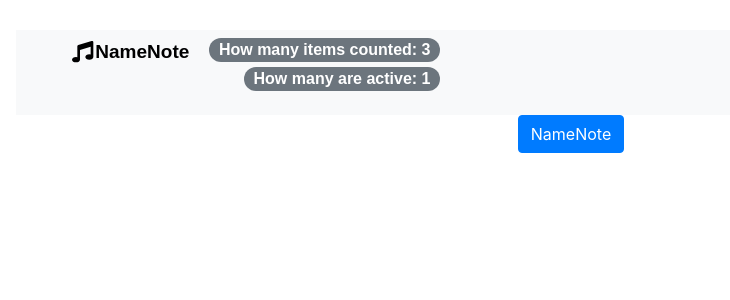
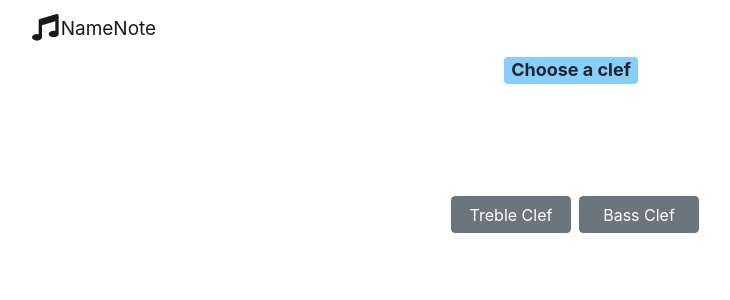
Before and after one commit to Bader322/NameNote, a React (Create React App) app: page / in a window 1280 px wide. Shown: the top 300 px of the page, without its empty margins (69-799 px from the left). Built offline with nearby package versions, Linux system fonts and the light colour scheme; what vexflow would draw is missing.

Commit message:
adjusted some styles. still need to space from top

```diff
--- a/public/index.html
+++ b/public/index.html
@@ -32,6 +32,7 @@
       <div id="root"></div>
       <div id="boo" class="board"></div>
     </div>
+
     <!--
       This HTML file is a template.
       If you open it directly in the browser, you will see an empty page.
--- a/src/components/App.jsx
+++ b/src/components/App.js
@@ -2,6 +2,7 @@ import React, { Component } from "react";
 import Counters from "./counters";
 import NavBar from "./navBar";
 import Question from "./question";
+import $ from "jquery";
 
 export default class main extends Component {
   state = {
@@ -71,10 +72,7 @@ export default class main extends Component {
   render() {
     return (
       <React.Fragment>
-         <NavBar
-          summedCounters={this.summedCounters()}
-          countersOn={this.countersOn()}
-        />
+        <NavBar />
 
         {/* // <Counters
           onReset={this.handleReset}
--- a/src/components/navBar.jsx
+++ b/src/components/navBar.jsx
@@ -6,31 +6,14 @@ class NavBar extends Component {
   state = {};
   render() {
     return (
-      <div className="container-fuild">
-        <div className="row">
-          <div className="col-md">
       <div id="topBar">
-              <nav className="navbar navbar-light bg-light">
-                <ul>
-                  <li>
-                    <a href="nothing">
+        <nav className="navbar navbar-light">
+          <a className="navbar-brand" href="nothing">
             {" "}
             <FontAwesomeIcon icon={faMusic} size="lg" />
             <span id="title">NameNote</span>
           </a>
-                    <span className="totalCounters badge-pill badge-secondary">
-                      How many items counted: {this.props.summedCounters}
-                    </span>
-                    <br />
-                    <span className="totalCounters badge-pill badge-secondary">
-                      How many are active: {this.props.countersOn}
-                    </span>
-                  </li>
-                </ul>
         </nav>
-            </div>
-          </div>
-        </div>
       </div>
     );
   }
--- a/src/components/question.jsx
+++ b/src/components/question.jsx
@@ -20,7 +20,7 @@ class Question extends Component {
       keysStyle: { display: "none" },
       oldNote: randN,
       score: 0,
-
+      clef: "",
     };
   }
 
@@ -52,23 +52,26 @@ class Question extends Component {
     let { oldNote } = this.state;
     let score = this.state.score;
 
-    console.log("clicked: ", choiceNoteClicked);
+    // console.log("clicked: ", choiceNoteClicked);
 
     // compare oldNote to what is picked for an answer
     if (choiceNoteClicked === oldNote) {
-      this.setState({ score: score + 1 }, () =>
-        console.log("Score:", this.state.score)
-      );
-      console.log("Correct!");
+      this.setState({ score: score + 1 });
+      // console.log("Correct!");
     } else {
       // Wrong answer
-      console.log("Wrong answer!");
-      console.log("Score:", this.state.score);
+      // console.log("Wrong answer!");
+      // console.log("Score:", this.state.score);
     }
   };
-  componentDidUpdate(prevProps, prevState) {
-    console.log("prevState:", prevState);
-  }
+  clefChoice = (choice) => {
+    if (choice === "treble") {
+      this.setState({ clef: "treble" });
+    } else {
+      this.setState({ clef: "bass" });
+    }
+  };
+
   render() {
     return (
       <Questions
@@ -84,6 +87,7 @@ class Question extends Component {
         oldNote={this.state.oldNote}
         score={this.state.score}
         keysStyle={this.state.keysStyle}
+        clefChoice={this.clefChoice}
       />
     );
   }
--- a/src/components/questions.jsx
+++ b/src/components/questions.jsx
@@ -16,6 +16,7 @@ class Questions extends Component {
           randomNote={this.props.randomNote}
           keysStyle={this.props.keysStyle}
           score={this.props.score}
+          clefChoice={this.props.clefChoice}
         />
       </React.Fragment>
     );
--- a/src/components/staff.jsx
+++ b/src/components/staff.jsx
@@ -16,7 +16,6 @@ class Staff extends Component {
     // Letter note
 
     // "/3", "/4", "/5", "/6" key mappings on staff
-    console.log("randomNote in draw : ", this.props.randomNote);
     let { keyMapper } = this.props;
     let nextNote = this.props.randomNote + keyMapper;
 
@@ -40,30 +39,43 @@ class Staff extends Component {
 
   render() {
     return (
-      <div>
+      <div className="row">
+        <div className="col-md-12">
           <div className="board">
+            <p style={this.props.style} className="badge" id="choiceAsk">
+              Choose a clef
+            </p>
+          </div>
+
+          <div className="clefOptions" style={this.props.style}>
+            <span id="clefSymbol"> </span>
             <button
-          className="btn btn-primary"
-            style={this.props.style}
-            id="playButton"
+              className="btn btn-secondary"
               onClick={() => {
-              this.draw();
                 this.props.playButtonStyle();
-
-              // display buttons of choices
+                this.props.clefChoice();
               }}
             >
-            NameNote
+              Treble Clef
             </button>
+            <button
+              className="btn btn-secondary"
+              onClick={() => this.props.playButtonStyle()}
+            >
+              Bass Clef
+            </button>
+          </div>
+        </div>
+        {/* Score and letter notes */}
+        <div className="col-md-12 keyNotes">
           <div style={this.props.keysStyle}>
-            {" "}
-            <span className="badge badge-primary " id="outerLayer">
-              {" "}
-              Score:{" "}
+            <span className="badge" id="outerLayer">
+              Score
               <span className="badge badge-light"> {this.props.score}</span>
-            </span>{" "}
+            </span>
           </div>
-
+        </div>
+        <div className="col-md-12 keyNotes">
           {this.props.notesOnKeyBoardKeys.map((notesOnKeyBoardKey) => {
             return (
               <div key={notesOnKeyBoardKey}>
--- a/src/index.css
+++ b/src/index.css
@@ -3,44 +3,61 @@
   float: right;
   text-align: center;
 }
-
 #outerLayer {
   font-weight: bold;
   font-size: large;
+  display: flex;
+  flex-direction: column;
+  background-color: lightgrey;
   /* outline: black 2px solid; */
 }
 .container {
-  margin: 30px;
+  /*  margin: 30px; */
+
+  border-radius: 10px;
+}
+
+.clefOptions {
+  /* outline: black 1px solid; */
+  display: flex;
+
+  justify-content: center;
+}
+#topBar {
+  border-radius: 10px;
+}
+
+.clefOptions > button {
+  margin-left: 8px;
+  height: 37px;
+  width: 120px;
 }
 
 .board {
   display: flex;
   justify-content: center;
-  /* flex-flow: row; */
-
-  /* flex-wrap: wrap; */
+  flex-flow: row;
+  margin-bottom: 6rem;
 }
-button {
-  font-size: large;
-  /* border:0; */
-}
-
 
 #title {
   font-size: 19px;
   margin-left: 2px;
 }
-.navbar > ul > li {
-  display: inline;
-  font-weight: bold;
-  font-family: Arial, Helvetica, sans-serif;
-  /* color: beige; */
-}
-.navbar > ul > li > a {
-  text-decoration: none;
-  color: black;
-}
-.navbar > ul > li > a:hover {
+#title:hover {
   text-decoration: none;
   color: gray;
 }
+#clefSymbol {
+}
+
+.keyNotes {
+  display: flex;
+  flex-direction: row;
+  justify-content: center;
+}
+
+.board > p {
+  background-color: lightskyblue;
+  font-size: 18px;
+}
```
Lines whose indentation alone changed are shown as unchanged.
